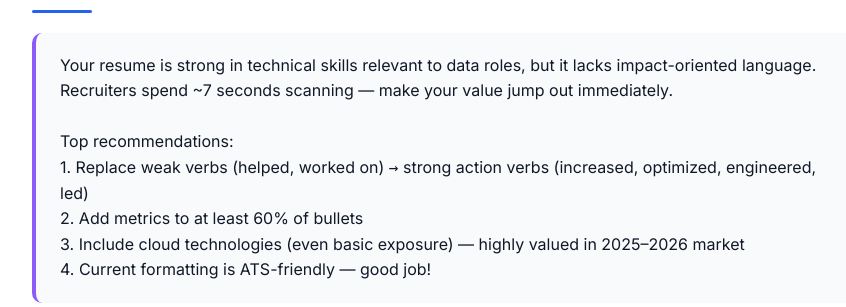
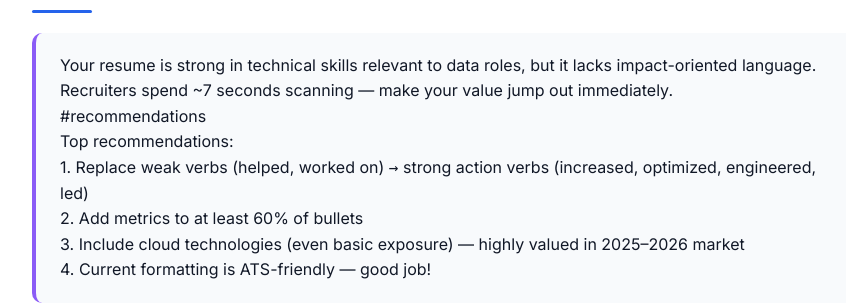
Before and after one commit to Lalith9701/AI-Resume-Analyzer, a Flask app: template templates/result.html in a window 1280 px wide. Shown: the part 1072-1379 px from the top of the page, without its empty margins (190-1036 px from the left). Run offline with Flask 3, Linux system fonts and the light colour scheme; the template is opened without the code that fills it, so the values that code supplies are empty.

Commit message:
Update result.html

```diff
--- a/templates/result.html
+++ b/templates/result.html
@@ -223,7 +223,7 @@
         <h2>🤖 AI-powered Feedback</h2>
         <div class="suggestions ai-suggestions">
             <pre>Your resume is strong in technical skills relevant to data roles, but it lacks impact-oriented language. Recruiters spend ~7 seconds scanning — make your value jump out immediately.
-
+#recommendations
 Top recommendations:
 1. Replace weak verbs (helped, worked on) → strong action verbs (increased, optimized, engineered, led)
 2. Add metrics to at least 60% of bullets
```
